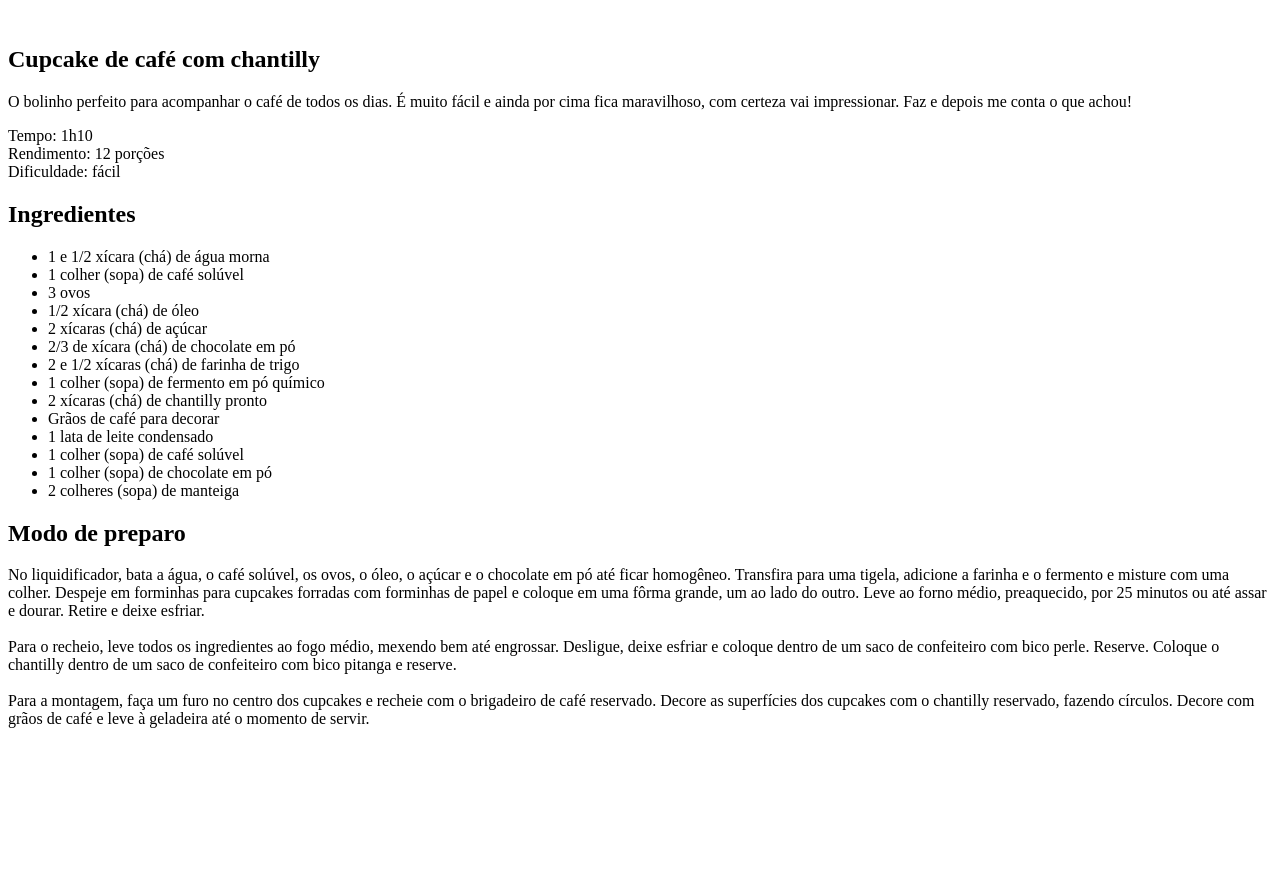
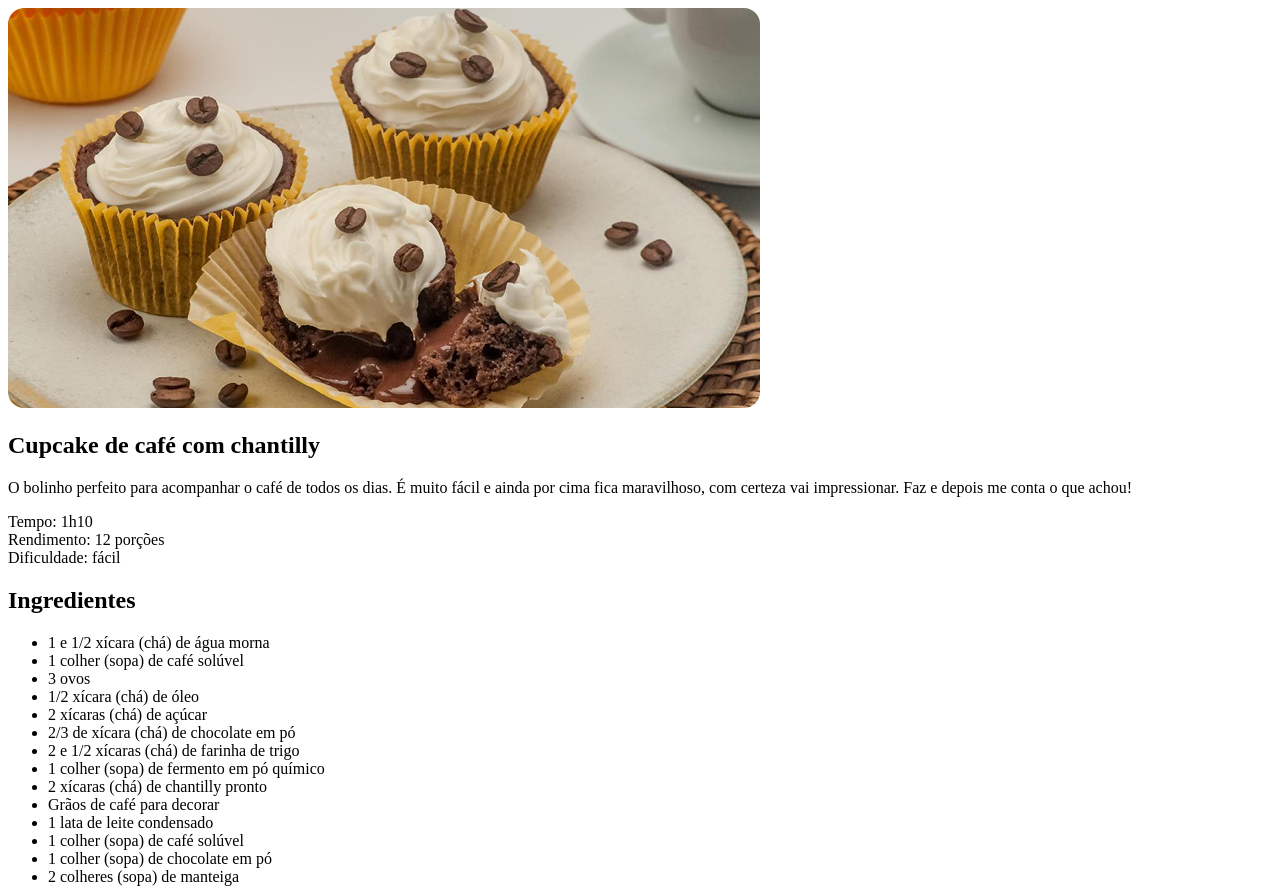
Before and after one commit to ViniFaAl/2-Pagina-de-receita, a plain HTML site: page index.html in a window 1280 px wide. Shown: the top 889 px of the page. Before the commit the page ends 800 px from the top, so only its background shows below. Drawn offline with Linux system fonts and the light colour scheme.

Commit message:
Adicionando imagem e estilos

```diff
--- a/index.html
+++ b/index.html
@@ -4,10 +4,11 @@
     <meta charset="UTF-8" />
     <meta name="viewport" content="width=device-width, initial-scale=1.0" />
     <title>Pagina de receita</title>
+    <link rel="stylesheet" href="style.css">
   </head>
   <body>
     <div id="page">
-      <img src="" alt="" />
+      <img src="assets/main-image.png" alt="Imagem de um cupcake com graos de cafe e um chantilly" />
       <main>
         <section id="about">
           <h1>Cupcake de café com chantilly</h1>
--- /dev/null
+++ b/style.css
@@ -0,0 +1,3 @@
+img {
+    border-radius: 16px;
+}
```
Also changed, not shown: assets/Bg.png (added), assets/main-image.png (added).
